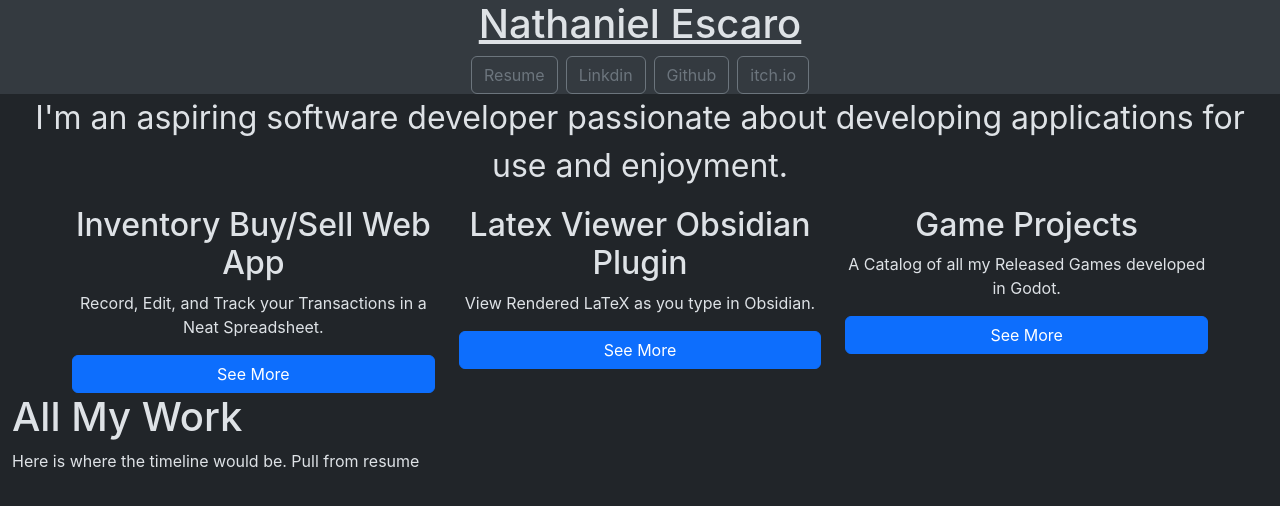
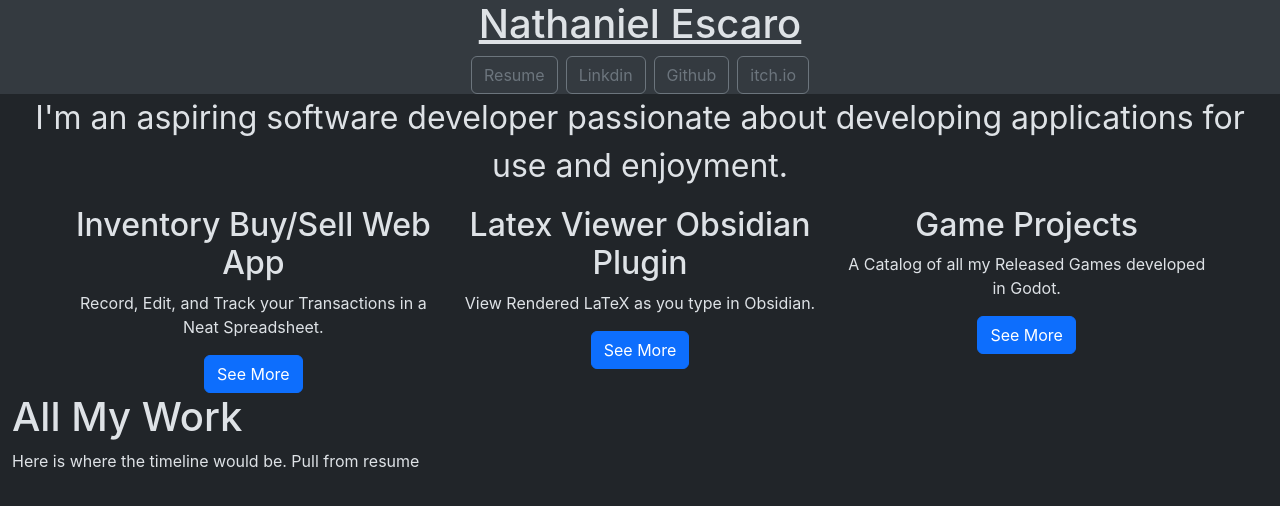
Before and after one commit to butterman0423/butterman0423.github.io, a React (Create React App) app: page / in a window 1280 px wide. Shown: the top 506 px of the page. Built offline with nearby package versions, Linux system fonts and the light colour scheme.

Commit message:
Button Size Restriction

```diff
--- a/src/pages/home/GlanceItem.tsx
+++ b/src/pages/home/GlanceItem.tsx
@@ -13,7 +13,7 @@ export default function GlanceItem({
             <h2 className="text-center">{ title }</h2>
             <div className="d-flex flex-column justify-content-center">
                 <p className="text-center">{ quip }</p>
-                <a href={link} className="btn btn-primary" onClick={ onSeeMore }>See More</a>
+                <a href={link} className="btn btn-primary align-self-center" onClick={ onSeeMore }>See More</a>
             </div>
         </div>
     );
```
